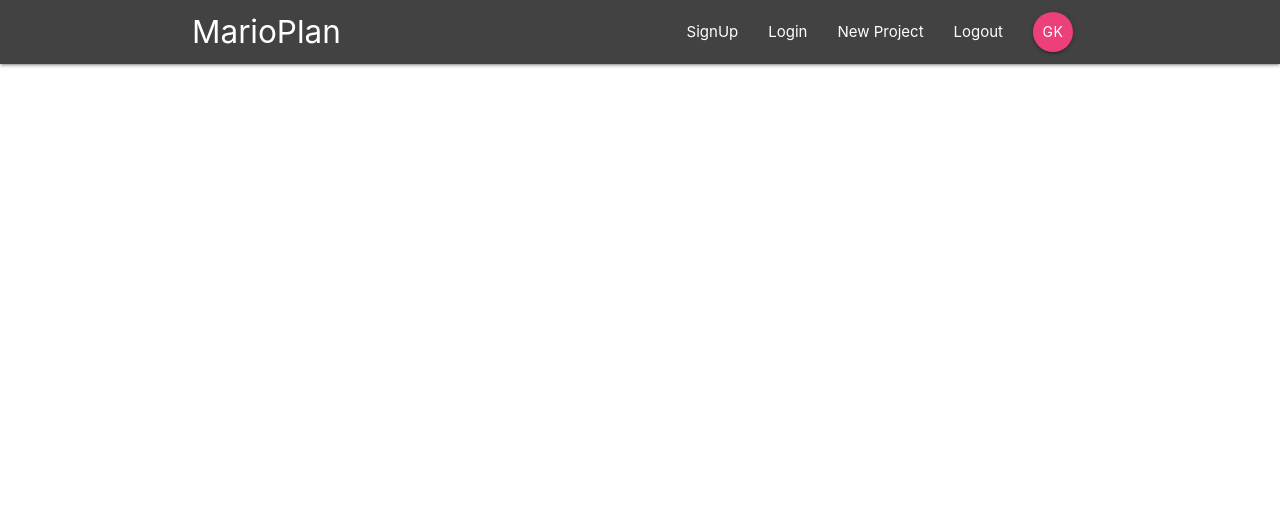
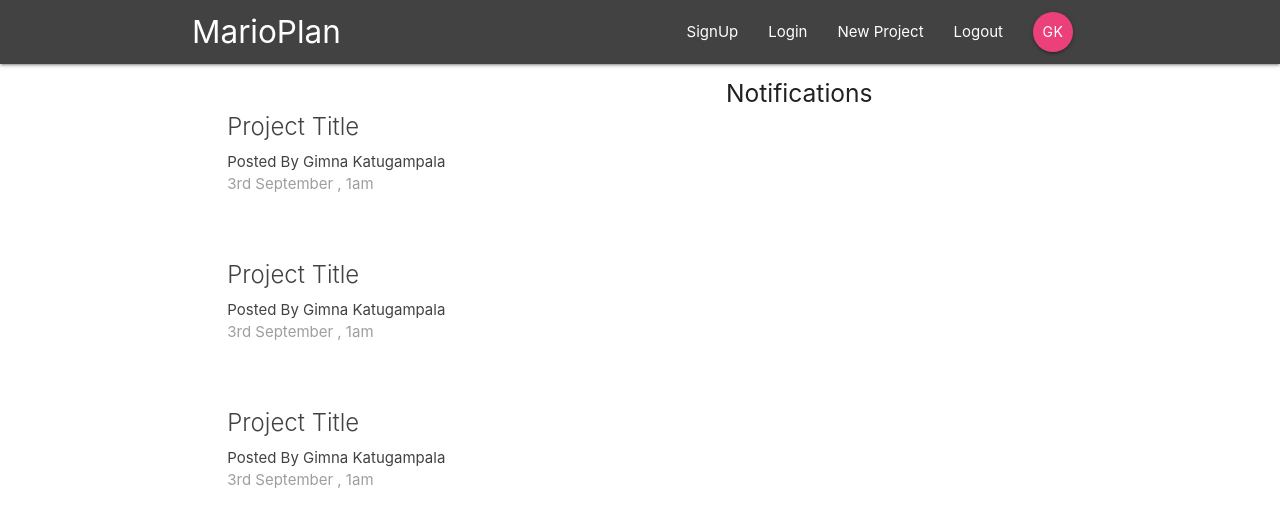
Before and after one commit to gimnakatugampala/react-redux-blog-app, a React (Create React App) app: page / in a window 1280 px wide. Shown: the top 526 px of the page. Built offline with nearby package versions, Linux system fonts and the light colour scheme.

Commit message:
done with the dashboard imported projectlist & notifiations also create its route

```diff
--- a/src/App.js
+++ b/src/App.js
@@ -1,5 +1,6 @@
 import React from 'react'
-import { BrowserRouter } from 'react-router-dom'
+import { BrowserRouter, Route, Switch } from 'react-router-dom'
+import Dashboard from './components/dashboard/Dashboard'
 import Navbar from './components/layout/Navbar'
 
 const App = () => {
@@ -7,6 +8,9 @@
         <BrowserRouter>
         <div>
             <Navbar />
+            <Switch>
+                <Route path='/' component={Dashboard} />
+            </Switch>
         </div>
         </BrowserRouter>
     )
--- a/src/components/dashboard/Dashboard.js
+++ b/src/components/dashboard/Dashboard.js
@@ -0,0 +1,21 @@
+import React from 'react'
+import ProjectList from '../projects/ProjectList'
+import Notifications from './Notifications'
+
+
+const Dashboard = () => {
+    return (
+        <div className="dashbaord container">
+            <div className="row">
+                <div className="col 12 m6">
+                    <ProjectList />
+                </div>
+                <div className="col 12 m5 offset-m1">
+                    <Notifications/>
+                </div>
+            </div>
+        </div>
+    )
+}
+
+export default Dashboard
--- a/src/components/dashboard/Notifications.js
+++ b/src/components/dashboard/Notifications.js
@@ -0,0 +1,11 @@
+import React from 'react'
+
+const Notifications = () => {
+    return (
+        <div>
+            <h5>Notifications</h5>
+        </div>
+    )
+}
+
+export default Notifications
--- a/src/components/projects/ProjectList.js
+++ b/src/components/projects/ProjectList.js
@@ -0,0 +1,35 @@
+import React from 'react'
+
+const ProjectList = () => {
+    return (
+        <div className="project-list section">
+
+            <div className="card z-depth-0 project-summary">
+                <div className="card-content grey-text text-darken-3">
+                    <span className="card-title">Project Title</span>
+                    <p>Posted By Gimna Katugampala</p>
+                    <p className="grey-text">3rd September , 1am</p>
+                </div>
+            </div>
+
+            <div className="card z-depth-0 project-summary">
+                <div className="card-content grey-text text-darken-3">
+                    <span className="card-title">Project Title</span>
+                    <p>Posted By Gimna Katugampala</p>
+                    <p className="grey-text">3rd September , 1am</p>
+                </div>
+            </div>
+
+            <div className="card z-depth-0 project-summary">
+                <div className="card-content grey-text text-darken-3">
+                    <span className="card-title">Project Title</span>
+                    <p>Posted By Gimna Katugampala</p>
+                    <p className="grey-text">3rd September , 1am</p>
+                </div>
+            </div>
+
+        </div>
+    )
+}
+
+export default ProjectList
```
